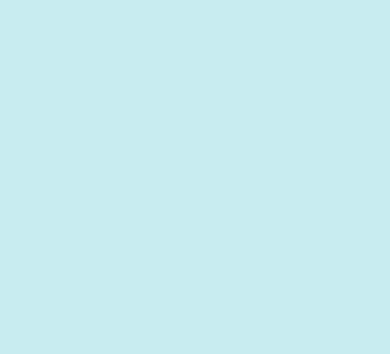
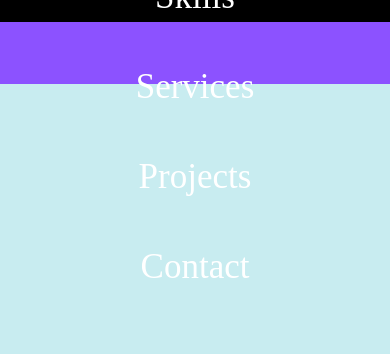
Before and after one commit to rohitmaurya7/rohit, a plain HTML site: page index.html in a window 390 px wide. Shown: the top 354 px of the page. Drawn offline with Linux system fonts and the light colour scheme; a web font is replaced by a local one.

Commit message:
Update style.css

```diff
--- a/css/style.css
+++ b/css/style.css
@@ -147,7 +147,7 @@
     position: fixed;
     top: 0;
     width: 100%;
-visibility: hidden;
+    height: 10vh;
 }
 
 
```
